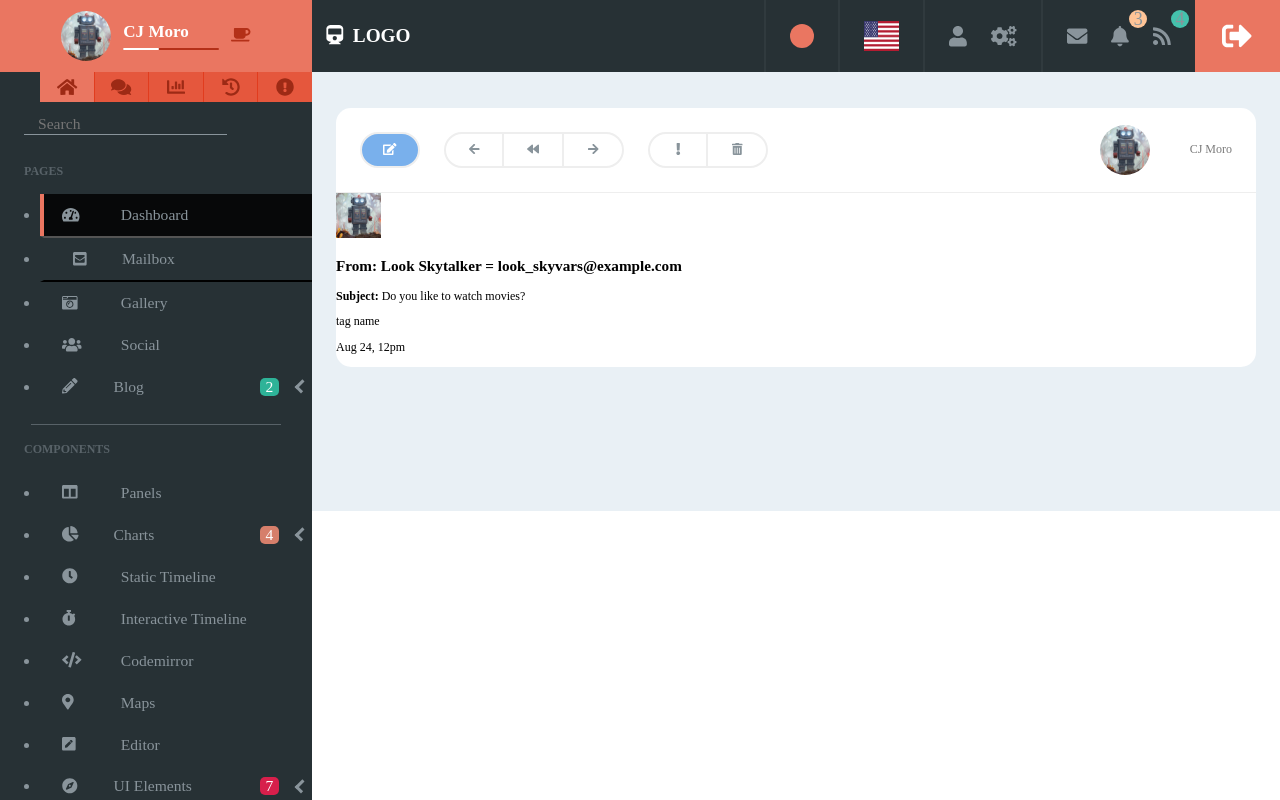
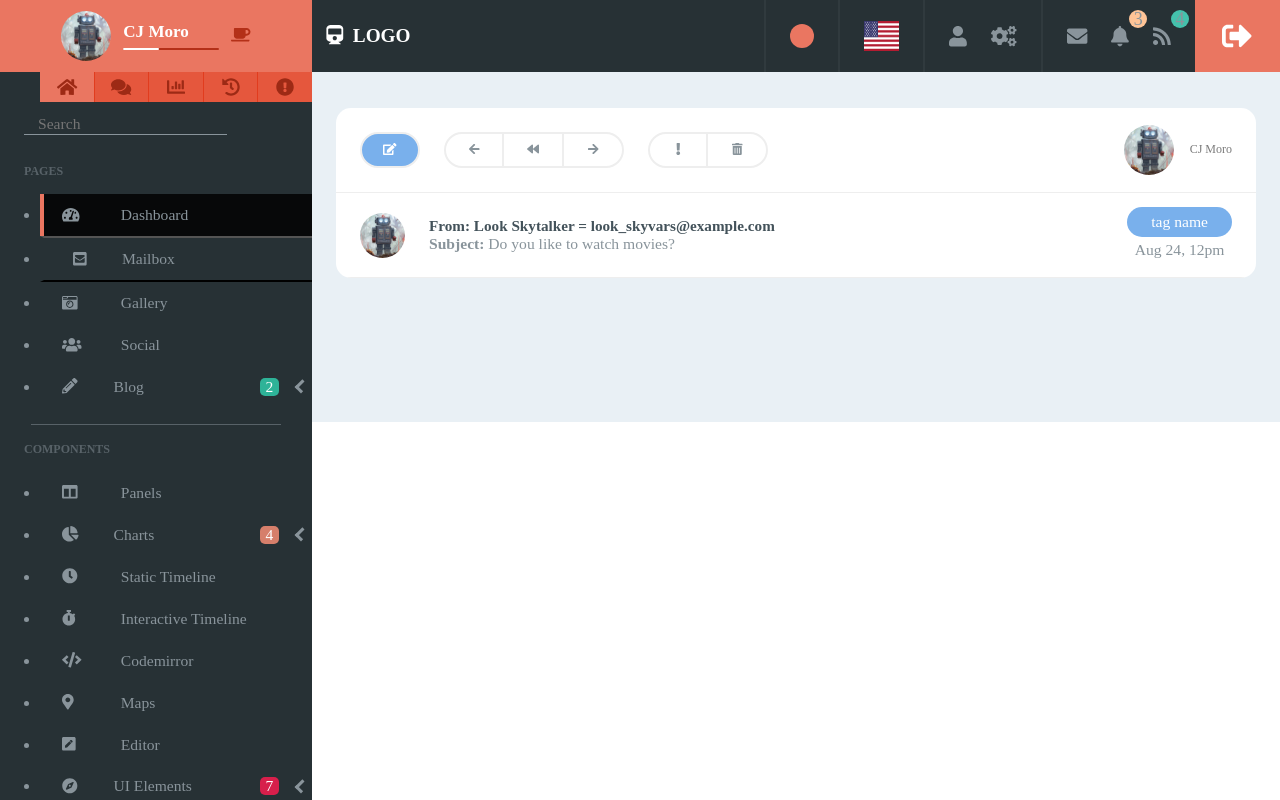
Before and after one commit to serCJm/react-admin-dashboard, a React (Create React App) app: page /mail in a window 1280 px wide. Built offline with nearby package versions, Linux system fonts and the light colour scheme.

Commit message:
Style MailHeader component

```diff
--- a/src/index.css
+++ b/src/index.css
@@ -1960,7 +1960,7 @@ input, textarea {
         background: #d9534f;
         color: #fff; }
   .mail .instrument-panel .avatar-container {
-    flex: 0 0 11rem;
+    flex: 0 0 9rem;
     display: flex;
     justify-content: space-between;
     align-items: center;
@@ -1969,5 +1969,35 @@ input, textarea {
       border-radius: 50%;
       width: 50px;
       height: 50px; }
+.mail .mail-header {
+  display: flex;
+  justify-content: space-between;
+  align-items: center;
+  height: 7rem;
+  color: #89949b;
+  border-bottom: 1px solid #eeeeee; }
+  .mail .mail-header-info {
+    display: flex;
+    align-items: center; }
+    .mail .mail-header-info h3, .mail .mail-header-info p {
+      margin: 0; }
+    .mail .mail-header-info h3 {
+      color: #43525a; }
+    .mail .mail-header-info p {
+      font-size: 1.3rem; }
+    .mail .mail-header-info .mail-header-avatar {
+      margin: 0 2rem;
+      border-radius: 50%; }
+  .mail .mail-header-date {
+    margin: 0 2rem;
+    text-align: center; }
+    .mail .mail-header-date p {
+      font-size: 1.3rem;
+      margin: 0 0 0.3rem; }
+    .mail .mail-header-date-tag {
+      padding: 0.5rem 2rem;
+      background: #79b0ec;
+      color: #fff;
+      border-radius: 20px; }
 
 /*# sourceMappingURL=index.css.map */
--- a/src/sass/modules/pages/mailbox/_mail.sass
+++ b/src/sass/modules/pages/mailbox/_mail.sass
@@ -46,7 +46,7 @@
                     background: rgb(217, 83, 79)
                     color: $white
         .avatar-container
-            flex: 0 0 11rem
+            flex: 0 0 9rem
             display: flex
             justify-content: space-between
             align-items: center
@@ -55,3 +55,33 @@
                 border-radius: 50%
                 width: 50px
                 height: 50px
+    .mail-header
+        display: flex
+        justify-content: space-between
+        align-items: center
+        height: 7rem
+        color: rgb(137, 148, 155)
+        border-bottom: 1px solid rgb(238, 238, 238)
+        &-info
+            display: flex
+            align-items: center
+            & h3, p
+                margin: 0
+            & h3
+                color: rgb(67, 82, 90)
+            & p
+                font-size: 1.3rem
+            .mail-header-avatar
+                margin: 0 2rem
+                border-radius: 50%
+        &-date
+            margin: 0 2rem
+            text-align: center
+            & p
+                font-size: 1.3rem
+                margin: 0 0 .3rem
+            &-tag
+                padding: .5rem 2rem
+                background: rgb(121, 176, 236)
+                color: $white
+                border-radius: 20px
```
Also changed, not shown: 1 other file (tests, documents, lock files or other folders).
